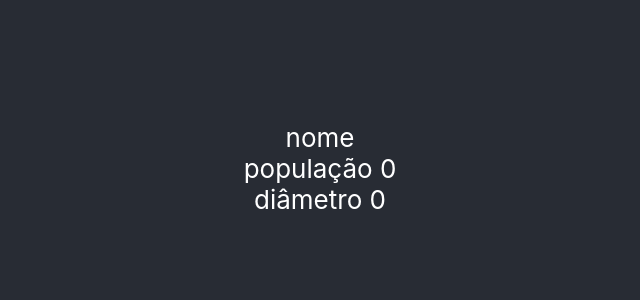
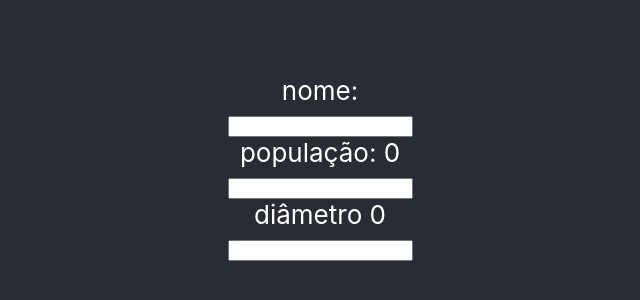
Before and after one commit to lucas-de-F/StarWarsPlanetsSearch, a React (Create React App) app: page / in a window 1280 px wide. Shown: the part 232-532 px from the top of the page, without its empty margins (320-960 px from the left). Built offline with nearby package versions, Linux system fonts and the light colour scheme.

Commit message:
feat: test RTK

```diff
--- a/src/App.tsx
+++ b/src/App.tsx
@@ -1,22 +1,39 @@
 import './App.css';
-import { useSelector } from 'react-redux';
+import { useSelector, useDispatch } from 'react-redux';
 import { AnyAction, EnhancedStore, Reducer } from '@reduxjs/toolkit';
 import { RootState } from './Redux/store'
+import { setName, setDiameter, setPopulation } from './Redux/FilterSlice'
 
 function App() {
+  const dispatch = useDispatch();
   const planetFilter = useSelector((state: RootState) => state.planetFilter)
   return (
     <div className="App">
       <header className="App-header" style={{ display: 'flex', flexDirection: 'column'}}>
         <div>
-        nome { planetFilter.name }
+        nome: { planetFilter.name }
         </div>
+
         <div>
-        população { planetFilter.population }
+        <input type="text" id="name" onChange={(e) => dispatch(setName(e.target.value))} />
         </div>
+
+        <div>
+        população: { planetFilter.population }
+        </div>
+
+        <div>
+        <input type="number" id="população" onChange={(e) => dispatch(setDiameter(Number(e.target.value)))} />
+        </div>
+
         <div>
         diâmetro { planetFilter.diameter }
         </div>
+
+        <div>
+        <input type="number" id="diâmetro" onChange={(e) => dispatch(setPopulation(Number(e.target.value)))} />
+        </div>
+
       </header>
     </div>
   );
```
